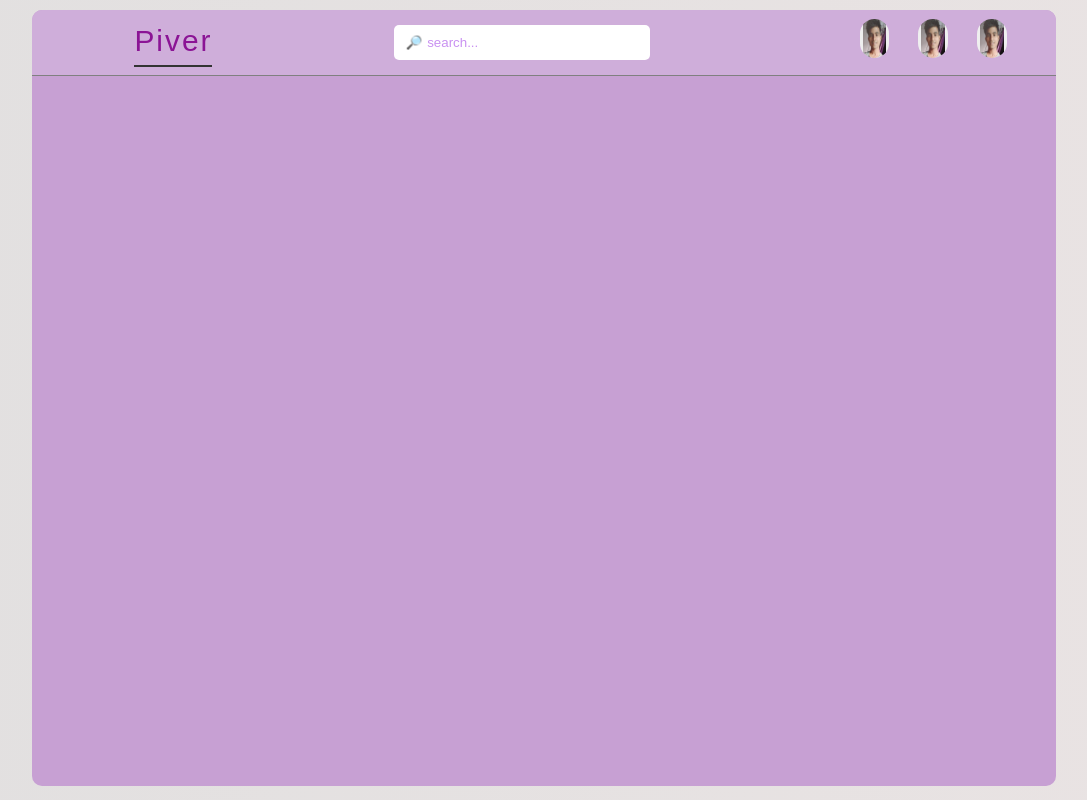
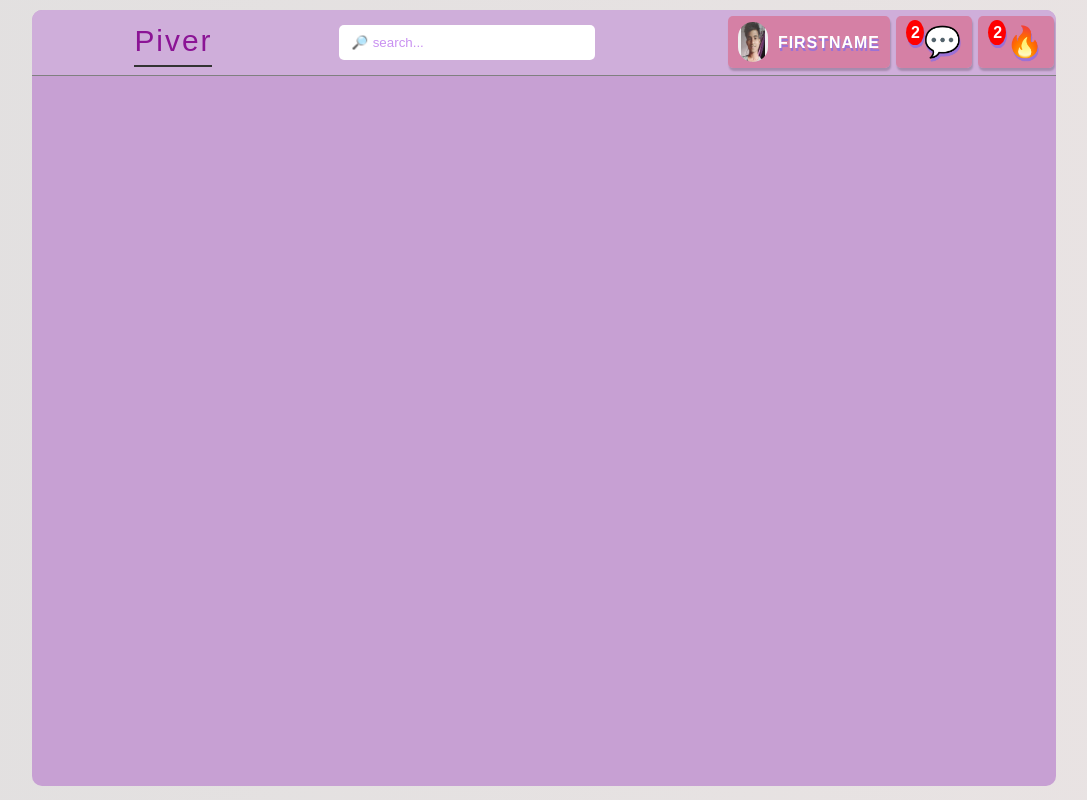
Before and after one commit to sonuMehta12/__demo__, a website: page index.html in a window 1280 px wide. Shown: the whole page, without its empty margins (96-1183 px from the left). Drawn offline with Linux system fonts and the light colour scheme; files whose address does not match are found by name.

Commit message:
styling-header-done

```diff
--- a/index.html
+++ b/index.html
@@ -23,20 +23,21 @@
             />
             <button class="search__btn">🔎️</button>
             <div class="search__suggestion">
+              <a href="#" class="search__suggestion--link">
+                <span>🔎️</span>
+                i'm first auto fill
+              </a>
               <a href="#" class="search__suggestion--link"
-                >i'm first auto fill</a
+                ><span>🔎️</span> i'm first auto fill</a
               >
               <a href="#" class="search__suggestion--link"
-                >i'm first auto fill</a
+                ><span>🔎️</span> i'm first auto fill</a
               >
               <a href="#" class="search__suggestion--link"
-                >i'm first auto fill</a
+                ><span>🔎️</span>i'm first auto fill</a
               >
               <a href="#" class="search__suggestion--link"
-                >i'm first auto fill</a
-              >
-              <a href="#" class="search__suggestion--link"
-                >i'm first auto fill</a
+                ><span>🔎️</span>i'm first auto fill</a
               >
             </div>
           </form>
@@ -49,20 +50,15 @@
               aria-placeholder="name"
               src="./img//pp.jpeg"
             />
+            <span class="user-nav__profile--name">firstName</span>
           </a>
           <a class="user-nav__profile">
-            <img
-              class="user-nav__profile--img"
-              aria-placeholder="name"
-              src="./img//pp.jpeg"
-            />
+            <span class="notification">2</span>
+            <spna class="icon icon-messsage">💬️</spna>
           </a>
           <a class="user-nav__profile">
-            <img
-              class="user-nav__profile--img"
-              aria-placeholder="name"
-              src="./img//pp.jpeg"
-            />
+            <span class="notification">2</span>
+            <spna class="icon icon-messsage">🔥️</spna>
           </a>
         </nav>
       </header>
--- a/sass/_header.scss
+++ b/sass/_header.scss
@@ -114,7 +114,31 @@
   display: flex;
   justify-content: space-evenly;
   justify-items: center;
+  height: 80%;
+  & > * {
+    padding: 1rem;
+    background-color: rgba(216, 112, 147, 0.733);
+    border-radius: 5px;
+    box-shadow: 1px 0.3rem 2px rgba($color: #000, $alpha: 0.2);
+    cursor: pointer;
+    color: white;
+    margin-left: 2%;
+    font-weight: bold;
+    text-shadow: 1px 3px 0 rgba(152, 112, 216, 0.945);
+    text-transform: uppercase;
+    transition: all 0.2s;
+    &:hover {
+      background-color: rgb(216, 112, 147);
+      transform: translateY(-3px);
+    }
+    &:active {
+      background-color: rgb(216, 112, 147);
+      transform: translateY(0px);
+    }
+  }
   &__profile {
+    display: flex;
+    align-items: center;
     &--img {
       height: 4rem;
       width: 3rem;
@@ -122,6 +146,24 @@
     }
 
     &--name {
+      margin-left: 10px;
     }
   }
 }
+
+.notification {
+  background-color: red;
+  display: inline-block;
+  padding: 0 3px;
+  text-shadow: none;
+  font-weight: bold;
+  text-align: center;
+  padding-left: 0.5rem;
+  border-radius: 50%;
+  transform: translateY(-1rem);
+  box-shadow: 1px 3px 0 rgba(152, 112, 216, 0.945);
+}
+
+.icon-messsage {
+  font-size: 3rem;
+}
```
Also changed, not shown: style.css.
